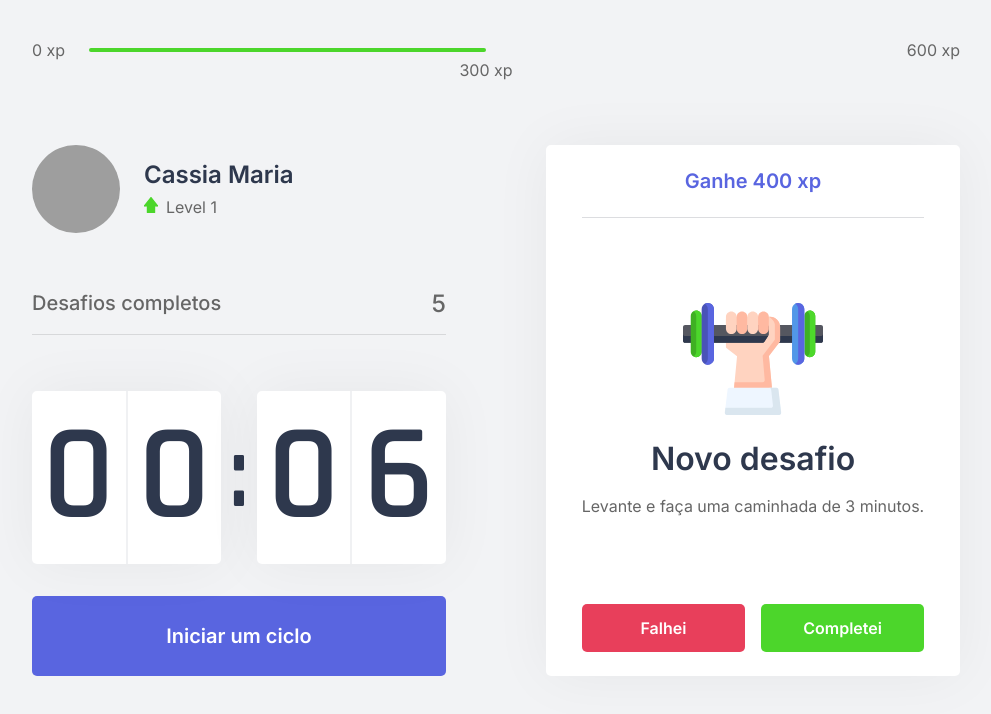
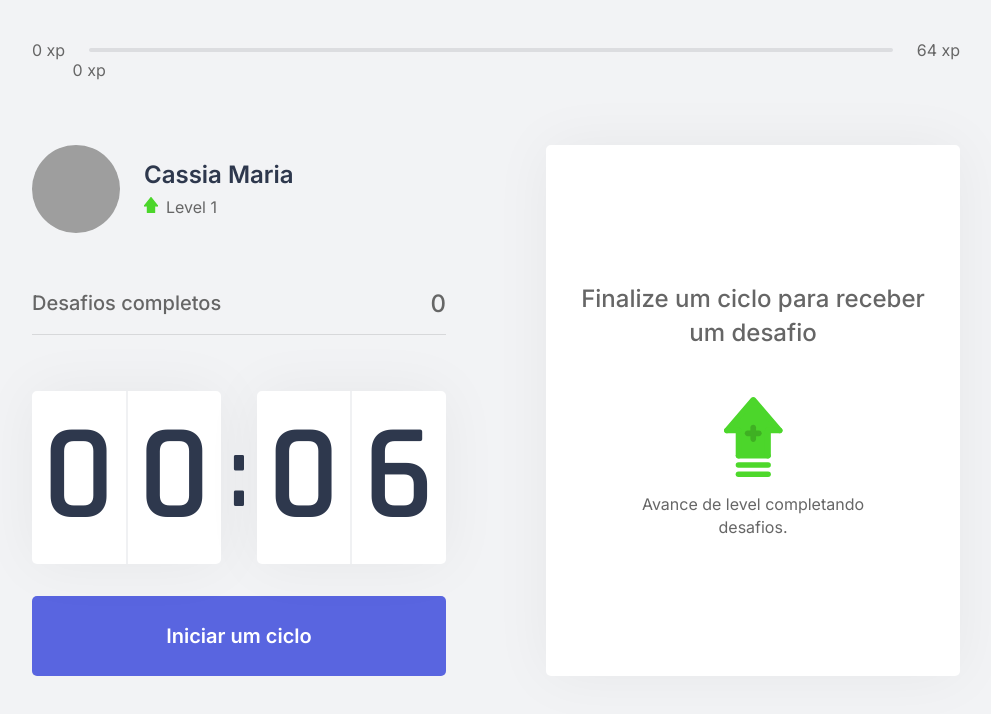
Before and after one commit to cassiamaria/nlw4-moveit, a Next.js app: page / in a window 1280 px wide. Shown: the top 714 px of the page, without its empty margins (144-1135 px from the left). Built offline with nearby package versions, Linux system fonts and the light colour scheme; grey boxes are pictures that could not be loaded.

Commit message:
creating context of challenges

```diff
--- /dev/null
+++ b/challenges.json
@@ -0,0 +1,62 @@
+[
+  {
+    "type": "body",
+    "description": "Estique um de seus braços com a palma da mão virada para frente e puxe os dedos para cima por 10 segundos por mão.",
+    "amount": 80
+  },
+  {
+    "type": "body",
+    "description": "Estique seu braço contra o peito e puxe-o utilizando o outro braço por 10 segundos por braço.",
+    "amount": 60
+  },
+  {
+    "type": "body",
+    "description": "Puxe seu pescoço com a ajuda da mão para a direita e para a esquerda, permanecendo na posição por alguns segundos.",
+    "amount": 70
+  },
+  {
+    "type": "body",
+    "description": "Com as duas mãos na parte de trás da cabeça, leve-a para baixo, alongando a parte de trás da região.",
+    "amount": 60
+  },
+  {
+    "type": "body",
+    "description": "Cruze as pernas e desça com as mãos esticadas em direção ao chão. Repita o movimento com a outra perna na frente.",
+    "amount": 100
+  },
+  {
+    "type": "body",
+    "description": "Sentado, abra as pernas e tente encostar as palmas das mãos no chão, repita 3 vezes por 5 segundos.",
+    "amount": 80
+  },
+  {
+    "type": "body",
+    "description": "Puxe o joelho de encontro ao peito e segure, troque de perna após 10 segundos.",
+    "amount": 50
+  },
+  {
+    "type": "body",
+    "description": "Sentado, cruze uma perna e incline seu tronco à frente, troque de perna após 10 segundos.",
+    "amount": 80
+  },
+  {
+    "type": "eye",
+    "description": "Sentado, feche os olhos e cubra-os com as palmas da mão durante 2 minutos, depois abra normalmente.",
+    "amount": 90
+  },
+  {
+    "type": "eye",
+    "description": "Em algum ambiente aberto, olhe o mais longe que puder em quatro direções por 3s, mexa apenas os olhos. Repita 3 vezes.",
+    "amount": 140
+  },
+  {
+    "type": "eye",
+    "description": "Usando os polegares, massage a área abaixo das sobrancelhas em movimentos circulares por 15 segundos.",
+    "amount": 70
+  },
+  {
+    "type": "body",
+    "description": "Em pé, gire a cintura o máximo que puder para a esquerda, segure por cinco segundos. Repita para a direita.",
+    "amount": 90
+  }
+]
--- a/src/components/ChallengeBox.tsx
+++ b/src/components/ChallengeBox.tsx
@@ -1,22 +1,25 @@
+import { useContext } from 'react'
+import { ChallengesContext } from '../contexts/ChallengesContext'
 import styles from '../styles/components/ChallengeBox.module.css'
 
 export function ChallengeBox() {
-    const hasActiveChallenge = true
+    const {activeChallenge, resetChallenge} = useContext(ChallengesContext)
 
     return (
         <div className = {styles.challengeBoxContainer}>
-            { hasActiveChallenge ? (
+            { activeChallenge ? (
                 <div className = {styles.challengeBoxActive }>
-                    <header>Ganhe 400 xp</header>
+                    <header>Ganhe {activeChallenge.amount}</header>
                     <main>
-                        <img src="icons/body.svg" />
+                        <img src={`icons/${activeChallenge.type}.svg`} />
                         <strong>Novo desafio</strong>
-                        <p>Levante e faça uma caminhada de 3 minutos.</p>
+                        <p>{activeChallenge.description}</p>
                     </main>
                     <footer>
                         <button
                             type="button"
                             className={styles.challengeBoxFailedButton}
+                            onClick={resetChallenge}
                         >
                             Falhei
                         </button>
--- a/src/components/CompletedChallenges.tsx
+++ b/src/components/CompletedChallenges.tsx
@@ -1,10 +1,14 @@
+import { useContext } from 'react';
+import { ChallengesContext } from '../contexts/ChallengesContext';
 import styles from '../styles/components/CompletedChallenges.module.css';
 
 export function CompletedChallenges() {
+    const {challengesCompleted } = useContext(ChallengesContext)
+
     return (
         <div className={styles.completedChallengesContainer}>
             <span>Desafios completos</span>
-            <span>5</span>
+            <span>{challengesCompleted}</span>
         </div>
     );
 }
--- a/src/components/Countdown.tsx
+++ b/src/components/Countdown.tsx
@@ -1,9 +1,12 @@
-import { useState, useEffect } from 'react';
+import { useState, useEffect, useContext } from 'react';
+import { ChallengesContext } from '../contexts/ChallengesContext';
 import styles from '../styles/components/Countdown.module.css'
 
 let countdownTimeout: NodeJS.Timeout
 
 export function Countdown() {
+    const { startNewChallenge } = useContext(ChallengesContext)
+
     const [time, setTime] = useState(0.1 * 60)
     const [isActive, setIsActive] = useState(false)
     const [hasFinished, setHasFinished] = useState(false)
@@ -32,6 +35,7 @@
         } else if (isActive && time === 0) {
             setHasFinished(true)
             setIsActive(false)
+            startNewChallenge()
         }
     }, [isActive, time])
 
--- a/src/components/ExperienceBar.tsx
+++ b/src/components/ExperienceBar.tsx
@@ -1,16 +1,22 @@
+import { useContext } from 'react';
+import { ChallengesContext } from '../contexts/ChallengesContext';
 import styles from '../styles/components/ExperienceBar.module.css'
 
 export function ExperienceBar() {
+    const { currentExperience, experienceToNextLevel } = useContext(ChallengesContext)
+
+    const percentToNextLevel = Math.round(currentExperience * 100) / experienceToNextLevel
+
     return (
         <header className={styles.experienceBar}>
             <span>0 xp</span>
             <div>
-                <div style={{ width:'50%' }} />
-                <span className={styles.currentExperience} style={{ left: '50%' }}>
-                    300 xp
+                <div style={{ width:`${percentToNextLevel}%` }} />
+                <span className={styles.currentExperience} style={{ left: `${percentToNextLevel}%` }}>
+                    {currentExperience} xp
                 </span>
             </div>
-            <span>600 xp</span>
+            <span>{experienceToNextLevel} xp</span>
         </header>
     );
 }
--- /dev/null
+++ b/src/contexts/ChallengesContext.tsx
@@ -0,0 +1,66 @@
+import { createContext, useState, ReactNode } from 'react';
+import challenges from '../../challenges.json'
+
+interface Challenge {
+    type: 'body' | 'eye';
+    description: string;
+    amount: number;
+}
+
+interface ChallengesContextData {
+    level: number;
+    currentExperience: number;
+    challengesCompleted: number;
+    activeChallenge: Challenge;
+    experienceToNextLevel: number;
+    levelUp: () => void;
+    startNewChallenge: () => void;
+    resetChallenge: () => void;
+}
+
+interface ChallengesProviderProps {
+    children: ReactNode
+}
+
+export const ChallengesContext = createContext({} as ChallengesContextData)
+
+export function ChallengesProvider({children}: ChallengesProviderProps) {
+    const [level, setLevel] = useState(1)
+    const [currentExperience, setCurrentExperince] = useState(0)
+    const [challengesCompleted, setChallengesCompleted] = useState(0)
+    const [activeChallenge, setActiveChallenge] = useState(null)
+
+    const experienceToNextLevel = Math.pow((level + 1) * 4, 2 )
+
+    function levelUp() {
+        setLevel(level + 1)
+    }
+
+    function startNewChallenge() {
+        const randomChallengeIndex = Math.floor(Math.random() * challenges.length)
+        const challenge = challenges[randomChallengeIndex]
+
+        setActiveChallenge(challenge)
+    }
+
+    function resetChallenge() {
+        setActiveChallenge(null)
+    }
+
+    return (
+        <ChallengesContext.Provider
+            value={{
+                level,
+                currentExperience,
+                challengesCompleted,
+                levelUp,
+                startNewChallenge,
+                activeChallenge,
+                resetChallenge,
+                experienceToNextLevel,
+            }}
+        >
+            {children}
+        </ChallengesContext.Provider>
+    )
+}
--- a/src/pages/_app.tsx
+++ b/src/pages/_app.tsx
@@ -1,7 +1,13 @@
 import '../styles/global.css'
 
+import { ChallengesProvider } from '../contexts/ChallengesContext'
+
 function MyApp({ Component, pageProps }) {
-  return <Component {...pageProps} />
+  return (
+    <ChallengesProvider>
+      <Component {...pageProps} />
+    </ChallengesProvider>
+  )
 }
 
 export default MyApp
--- a/src/styles/components/ChallengeBox.module.css
+++ b/src/styles/components/ChallengeBox.module.css
@@ -92,6 +92,7 @@
     color: var(--white);
     font-size: 1rem;
     font-weight: 600;
+    outline: 0;
 
     transition: filter 0.2s;
 }
--- a/src/styles/components/ExperienceBar.module.css
+++ b/src/styles/components/ExperienceBar.module.css
@@ -12,7 +12,7 @@
     flex: 1;
     height: 4px;
     border-radius: 4px;
-    background: var(--gray-line);
+    background: var(--grey-line);
     margin: 0 1.5rem;
     position: relative;
 }
```
